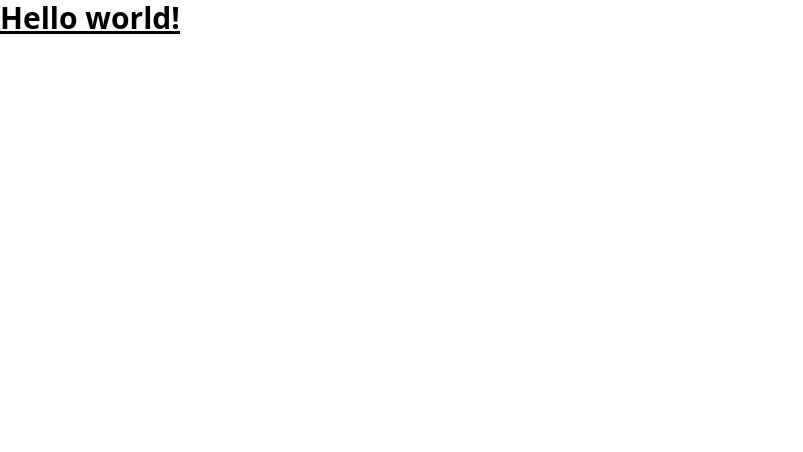
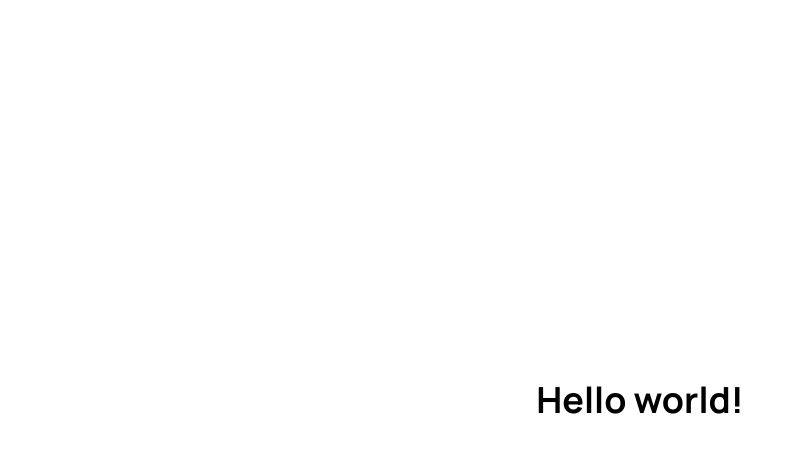
Before and after one commit to Vincent-Cayadi/cottonRoadV2, a Next.js app: page / in a window 1280 px wide. Shown: the top 452 px of the page, without its empty margins (0-803 px from the left). Built offline with nearby package versions, Linux system fonts and the light colour scheme.

Commit message:
Added Custom Fonts

```diff
--- a/next.config.js
+++ b/next.config.js
@@ -2,6 +2,6 @@
 const nextConfig = {
   reactStrictMode: true,
   swcMinify: true,
-}
+};
 
-module.exports = nextConfig
+module.exports = nextConfig;
--- /dev/null
+++ b/pages/_document.tsx
@@ -0,0 +1,24 @@
+import Document, { Html, Head, Main, NextScript } from "next/document";
+
+class MyDocument extends Document {
+  render() {
+    return (
+      <Html lang="en">
+        <Head>
+          <link
+            href="https://fonts.googleapis.com/css2?family=Manrope:wght@200;300;400;500;600;700;800&display=swap"
+            rel="stylesheet"
+          />
+        </Head>
+        <meta httpEquiv="Content-Type" content="text/html; charset=utf-8" />
+        <meta name="viewport" content="width=device-width, initial-scale=1" />
+        <body>
+          <Main />
+          <NextScript />
+        </body>
+      </Html>
+    );
+  }
+}
+
+export default MyDocument;
--- a/pages/index.tsx
+++ b/pages/index.tsx
@@ -1,3 +1,9 @@
 export default function Home() {
-  return <h1 className="text-3xl font-bold underline">Hello world!</h1>;
+  return (
+    <div className="grid w-screen h-screen place-items-center">
+      <p className="text-4xl font-bold align-middle font-manrope">
+        Hello world!
+      </p>
+    </div>
+  );
 }
--- a/tailwind.config.js
+++ b/tailwind.config.js
@@ -6,6 +6,9 @@ module.exports = {
   ],
   theme: {
     extend: {},
+    fontFamily: {
+      manrope: ["Manrope", "sans-serif"],
+    },
   },
   plugins: [],
-}
+};
```
